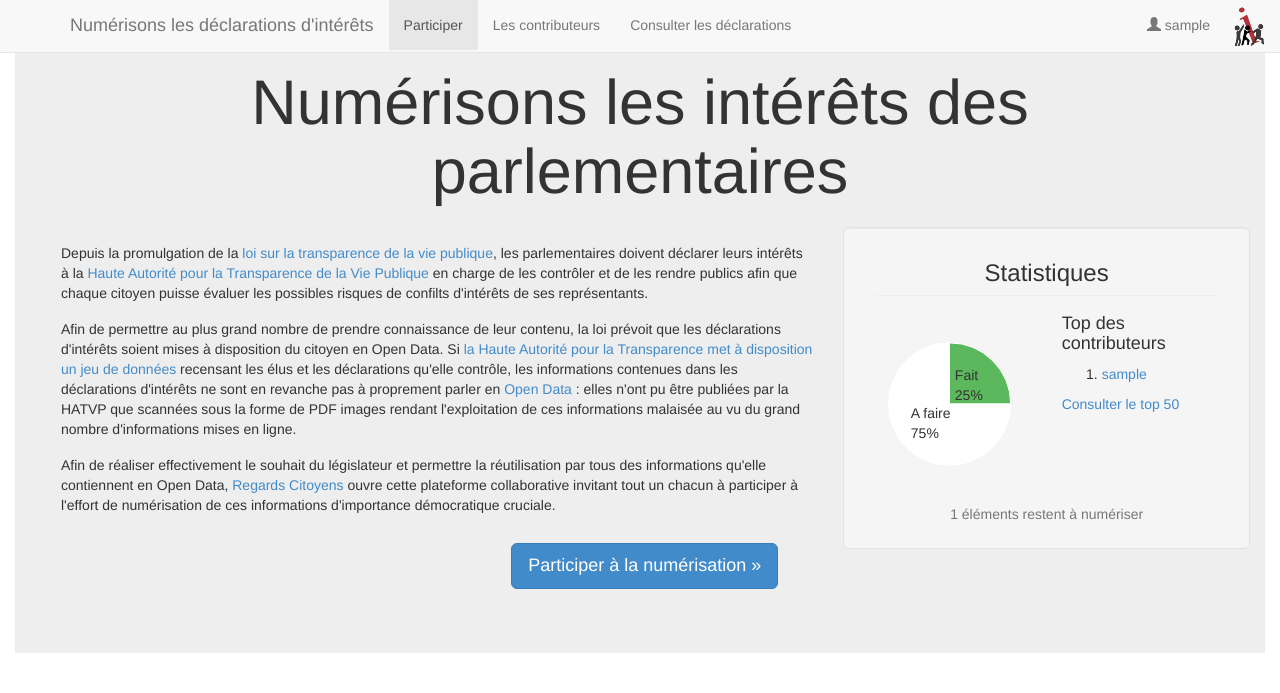
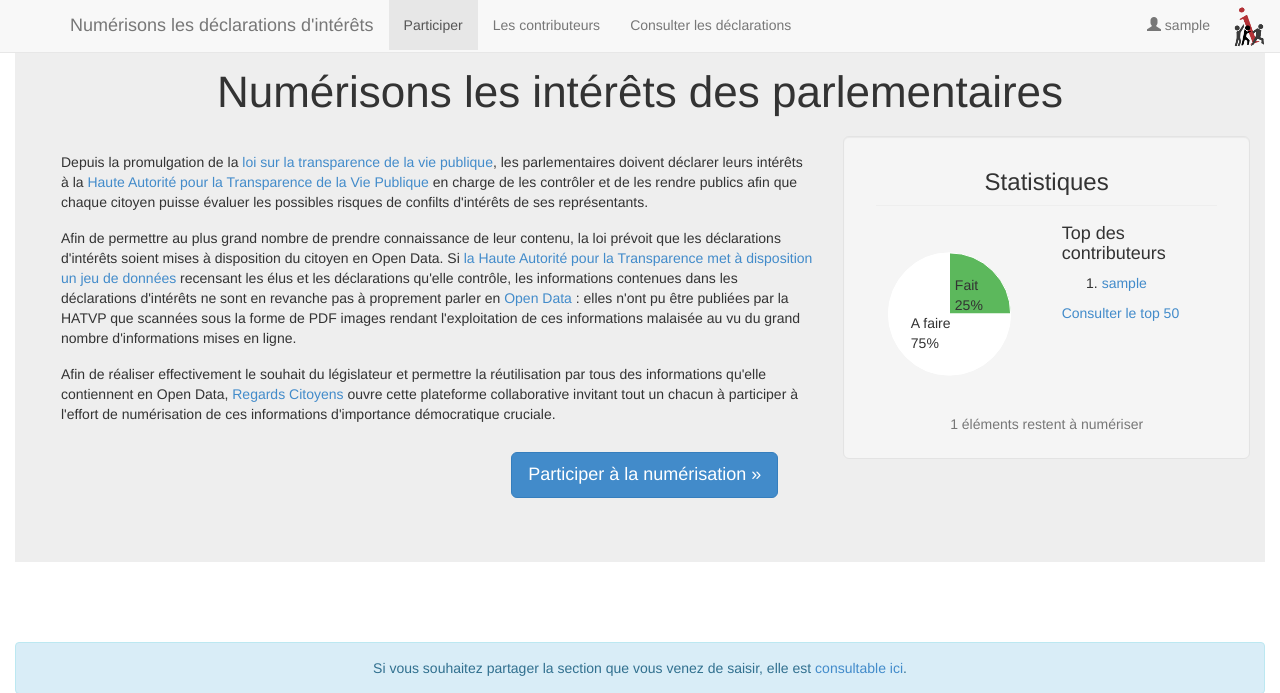
Before and after one commit to regardscitoyens/crowdsource_dpi, a PHP site: page /index.php in a window 1280 px wide. Shown: the top 693 px of the page. Run offline with PHP 8.4, Linux system fonts and the light colour scheme; the visitor is signed in with stand-in values (Sample User, id 1); tables that the repository leaves empty hold one stand-in row (values such as "Sample post").

Commit message:
smaller main title

```diff
--- a/include/view/header.php
+++ b/include/view/header.php
@@ -23,7 +23,8 @@
 .numerise .well {background-color: #fBfBdb}
 .numerise .text-muted {font-size: 85%}
 .jumbotron p {font-size: 14px; margin: 16px;}
-h1 {margin-bottom: 20px;}
+.jumbotron h1 {font-size: 44px}
+h1 {margin-bottom: 20px}
 #crowdtable { margin-top: 22px;}
 .consigne { font-size: 15px }
 .page-header {margin: 8px!important}
```
